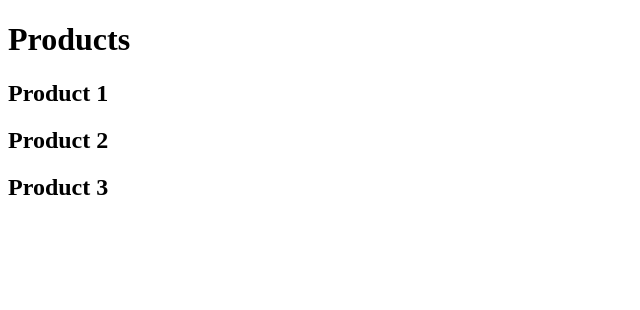
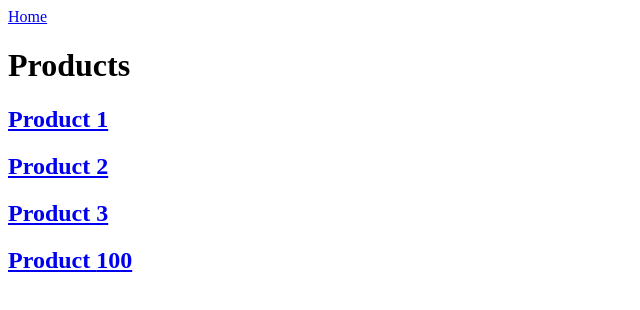
Before and after one commit to M-BintangR/belajar-svelte-kit, a SvelteKit app: page /product in a window 1280 px wide. Shown: the top 310 px of the page, without its empty margins (0-640 px from the left). Built offline with nearby package versions, Linux system fonts and the light colour scheme.

Commit message:
route navigation

```diff
--- a/src/routes/+page.svelte
+++ b/src/routes/+page.svelte
@@ -1,3 +1,5 @@
 <main>
 	<h1>Welcome to SvelteKit</h1>
+	<a href="/blog">Blog</a>
+	<a href="/product">Product</a>
 </main>
--- a/src/routes/product/+page.svelte
+++ b/src/routes/product/+page.svelte
@@ -1,4 +1,10 @@
+<script>
+    let productId = 100;
+</script>
+<a href="/">Home</a>
+
 <h1>Products</h1>
-<h2>Product 1</h2>
-<h2>Product 2</h2>
-<h2>Product 3</h2>
+<h2><a href="/product/1">Product 1</a></h2>
+<h2><a href="/product/2">Product 2</a></h2>
+<h2><a href="/product/3">Product 3</a></h2>
+<h2><a href="/product/{ productId }">Product {productId}</a></h2>
```
